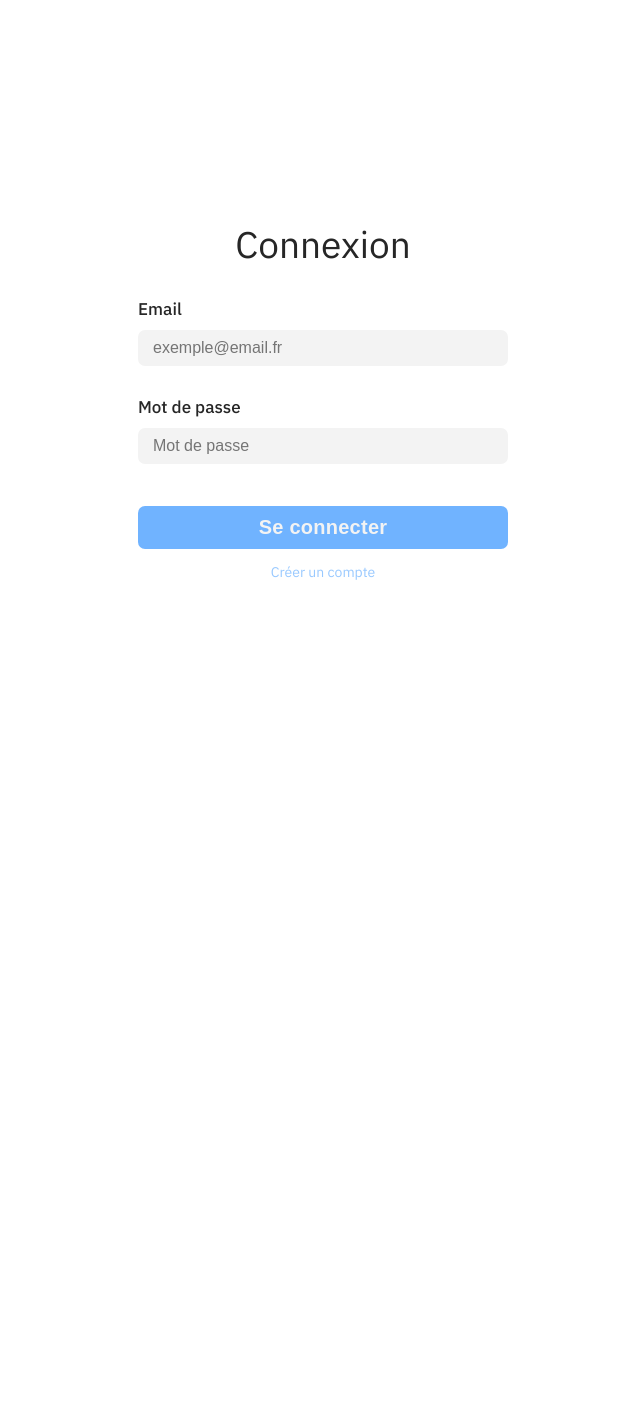
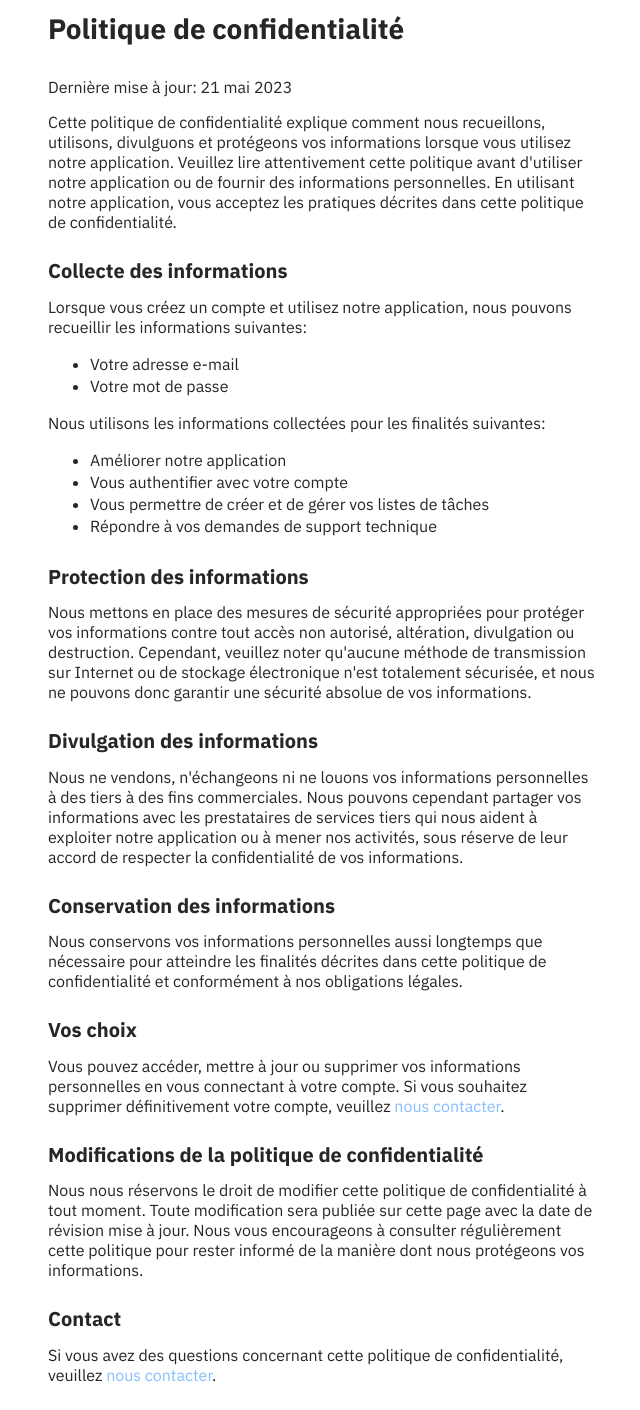
Before and after one commit to souli-a/todo-app-archived, a React (Vite) app: page / in a window 1280 px wide. Shown: the whole page, without its empty margins (317-957 px from the left). Before the commit the page ends 800 px from the top, so only its background shows below. Built offline with nearby package versions, Linux system fonts and the light colour scheme.

Commit message:
feat: add privacy policy page

```diff
--- a/src/Colors.jsx
+++ b/src/Colors.jsx
@@ -1,4 +1,4 @@
-export const colors = {
+const colors = {
   black: '#262626',
   white: '#f3f3f3',
 
@@ -26,3 +26,5 @@ export const colors = {
   grey4: '#AAAAAA',
   grey5: '#919191',
 };
+
+export default colors;
--- a/src/Login.jsx
+++ b/src/Login.jsx
@@ -1,6 +1,6 @@
 import styled from 'styled-components';
 import * as Form from '@radix-ui/react-form';
-import { colors } from './Colors.jsx';
+import colors from './Colors.jsx';
 
 const Div = styled.div`
   height: 100%;
--- /dev/null
+++ b/src/PolicyPrivacy.jsx
@@ -0,0 +1,142 @@
+import styled from 'styled-components';
+import colors from './Colors.jsx';
+
+const Div = styled.div`
+  &.parent-policy-content {
+    display: flex;
+    justify-content: center;
+    align-items: center;
+  }
+  &.policy-content {
+    height: 100%;
+    width: 550px;
+    display: flex;
+    flex-direction: column;
+    padding: 1rem;
+    color: ${colors.black};
+    & > h1 {
+      font-size: 2.8rem;
+      margin: 0 0 3rem 0;
+      padding: 0;
+    }
+    & > h3 {
+      font-size: 2rem;
+      margin: 1rem 0 1.25rem 0;
+      padding: 0;
+    }
+    & > p {
+      font-size: 1.6rem;
+      margin: 0 0 1.5rem 0;
+      padding: 0;
+    }
+    & > ul > li {
+      font-size: 1.6rem;
+      margin: 0.2rem;
+      padding: 0;
+    }
+    & > ul {
+      margin: 0 0 1.5rem 0;
+    }
+  }
+`;
+
+const A = styled.a`
+  font-size: 1.6rem;
+  color: ${colors.blue2};
+  text-decoration: none;
+  transition: all 0.2s ease-in-out;
+  &:hover {
+    color: ${colors.blue4};
+    text-decoration: underline;
+    cursor: pointer;
+  }
+  &:active {
+    color: ${colors.blue5};
+  }
+`;
+
+const PrivacyPolicy = () => {
+  return (
+    <Div className="parent-policy-content">
+      <Div className="policy-content">
+        <h1>Politique de confidentialité</h1>
+        <p>Dernière mise à jour: 21 mai 2023</p>
+        <p>
+          Cette politique de confidentialité explique comment nous recueillons,
+          utilisons, divulguons et protégeons vos informations lorsque vous
+          utilisez notre application. Veuillez lire attentivement cette
+          politique avant d'utiliser notre application ou de fournir des
+          informations personnelles. En utilisant notre application, vous
+          acceptez les pratiques décrites dans cette politique de
+          confidentialité.
+        </p>
+        <h3>Collecte des informations</h3>
+        <p>
+          Lorsque vous créez un compte et utilisez notre application, nous
+          pouvons recueillir les informations suivantes:
+        </p>
+        <ul>
+          <li>Votre adresse e-mail</li>
+          <li>Votre mot de passe</li>
+        </ul>
+        <p>
+          Nous utilisons les informations collectées pour les finalités
+          suivantes:
+        </p>
+        <ul>
+          <li>Améliorer notre application</li>
+          <li>Vous authentifier avec votre compte</li>
+          <li>Vous permettre de créer et de gérer vos listes de tâches</li>
+          <li>Répondre à vos demandes de support technique</li>
+        </ul>
+        <h3>Protection des informations</h3>
+        <p>
+          Nous mettons en place des mesures de sécurité appropriées pour
+          protéger vos informations contre tout accès non autorisé, altération,
+          divulgation ou destruction. Cependant, veuillez noter qu'aucune
+          méthode de transmission sur Internet ou de stockage électronique n'est
+          totalement sécurisée, et nous ne pouvons donc garantir une sécurité
+          absolue de vos informations.
+        </p>
+        <h3>Divulgation des informations</h3>
+        <p>
+          Nous ne vendons, n'échangeons ni ne louons vos informations
+          personnelles à des tiers à des fins commerciales. Nous pouvons
+          cependant partager vos informations avec les prestataires de services
+          tiers qui nous aident à exploiter notre application ou à mener nos
+          activités, sous réserve de leur accord de respecter la confidentialité
+          de vos informations.
+        </p>
+        <h3>Conservation des informations</h3>
+        <p>
+          Nous conservons vos informations personnelles aussi longtemps que
+          nécessaire pour atteindre les finalités décrites dans cette politique
+          de confidentialité et conformément à nos obligations légales.
+        </p>
+        <h3>Vos choix</h3>
+        <p>
+          Vous pouvez accéder, mettre à jour ou supprimer vos informations
+          personnelles en vous connectant à votre compte. Si vous souhaitez
+          supprimer définitivement votre compte, veuillez{' '}
+          <A href="mailto:soulimane.a@protonmail.com">nous contacter</A>.
+        </p>
+        <h3>Modifications de la politique de confidentialité</h3>
+        <p>
+          Nous nous réservons le droit de modifier cette politique de
+          confidentialité à tout moment. Toute modification sera publiée sur
+          cette page avec la date de révision mise à jour. Nous vous
+          encourageons à consulter régulièrement cette politique pour rester
+          informé de la manière dont nous protégeons vos informations.
+        </p>
+        <h3>Contact</h3>
+        <p>
+          Si vous avez des questions concernant cette politique de
+          confidentialité, veuillez{' '}
+          <A href="mailto:soulimane.a@protonmail.com">nous contacter</A>.
+        </p>
+      </Div>
+    </Div>
+  );
+};
+
+export default PrivacyPolicy;
--- a/src/SignUp.jsx
+++ b/src/SignUp.jsx
@@ -1,6 +1,6 @@
 import styled from 'styled-components';
 import * as Form from '@radix-ui/react-form';
-import { colors } from './Colors.jsx';
+import colors from './Colors';
 import * as Checkbox from '@radix-ui/react-checkbox';
 
 const Div = styled.div`
--- a/src/main.jsx
+++ b/src/main.jsx
@@ -1,10 +1,10 @@
 import React from 'react';
 import ReactDOM from 'react-dom/client';
-import Login from './Login.jsx';
+import PolicyPrivacy from './PolicyPrivacy.jsx';
 import './index.css';
 
 ReactDOM.createRoot(document.getElementById('root')).render(
   <React.StrictMode>
-    <Login />
+    <PolicyPrivacy />
   </React.StrictMode>
 );
```
Also changed, not shown: package.json (+5 -6 lines), 1 other file (tests, documents, lock files or other folders).
